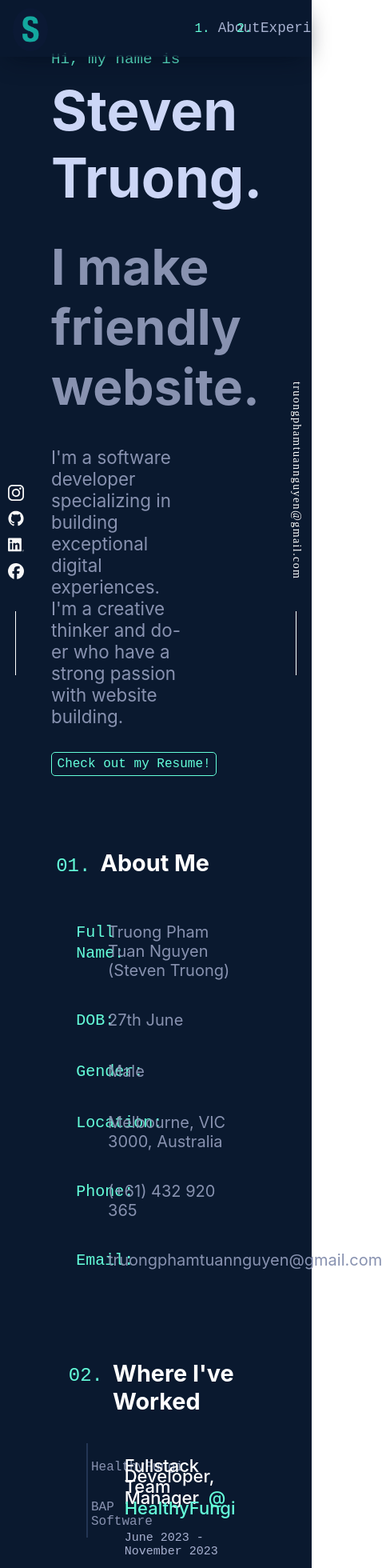
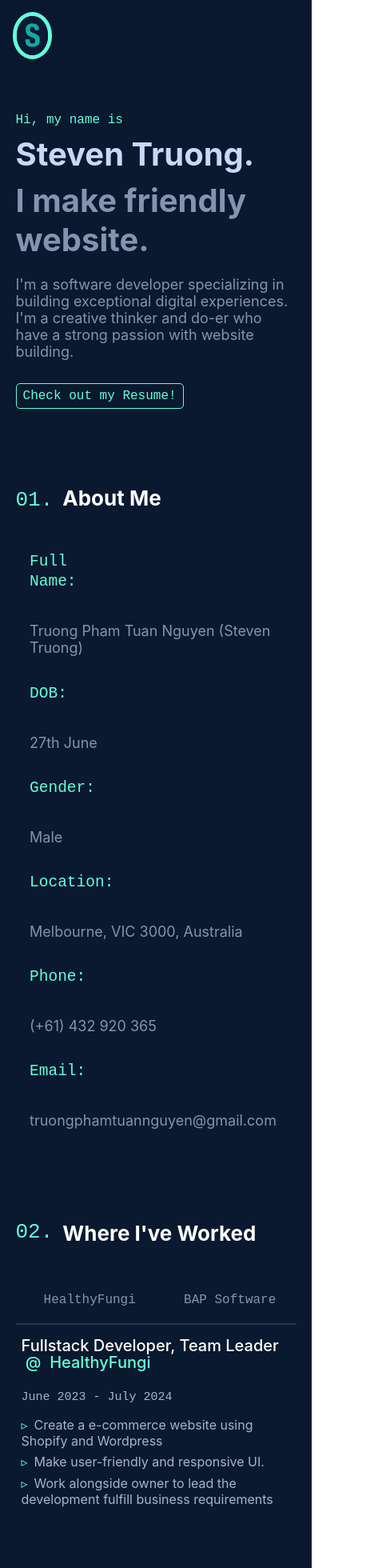
Before and after one commit to nguyentr02/Portfolio, an Angular app: page / in a window 390 px wide. Shown: the top 1960 px of the page at 80% size, 478 px wide, since content can reach past the window. Built offline with nearby package versions, Linux system fonts and the light colour scheme.

Commit message:
Edit: Make responsive

```diff
--- a/package.json
+++ b/package.json
@@ -14,6 +14,7 @@
     "@angular/common": "^17.0.0",
     "@angular/compiler": "^17.0.0",
     "@angular/core": "^17.0.0",
+    "@angular/fire": "^17.1.0",
     "@angular/forms": "^17.0.0",
     "@angular/material": "^17.0.0",
     "@angular/platform-browser": "^17.0.0",
--- a/src/app/home/home.component.html
+++ b/src/app/home/home.component.html
@@ -3,6 +3,8 @@
         <div class="logo">
             <a href=""><img id="logo" src="assets/images/Logo.png"></a>
         </div>
+        <input type="checkbox" id="toggler">
+        <label for="toggler"><i class="ri-menu-line"></i></label>
         <div class="left-nav">
             <ol>
                 <li>
@@ -143,29 +145,29 @@ c-293 30 -1331 42 -1583 19 -656 -60 -1086 -223 -1390 -527 -229 -229 -378
 
         <div class="first-infor">
             <h1
-                style="font-weight: 400; font-size: 1.2rem; font-family: 'SF Mono','Fira Code','Fira Mono','Roboto Mono',monospace ;color: #64ffda;">
+                style="font-weight: 400; font-size: clamp(14px,5vw,16px); font-family: 'SF Mono','Fira Code','Fira Mono','Roboto Mono',monospace ;color: #64ffda;">
                 Hi, my name is </h1>
             <h1
-                style="margin-top: -0.5%; font-size: 4.3rem; font-family: 'Calibre','Inter','San Francisco','SF Pro Text',-apple-system,system-ui,sans-serif;color: #ccd6f6;">
+                style="margin-top: -0.5%; font-size: clamp(40px, 8vw, 80px); font-family: 'Calibre','Inter','San Francisco','SF Pro Text',-apple-system,system-ui,sans-serif;color: #ccd6f6;">
                 Steven Truong.</h1>
             <h1
-                style="margin-top: -5%; font-size: 3.9rem;font-family: 'Calibre','Inter','San Francisco','SF Pro Text',-apple-system,system-ui,sans-serif;color:#8892b0 ;">
+                style="margin-top: -5%; font-size: clamp(40px, 8vw, 80px);font-family: 'Calibre','Inter','San Francisco','SF Pro Text',-apple-system,system-ui,sans-serif;color:#8892b0 ;">
                 I make friendly website.</h1>
             <p
-                style="width: 60%; margin-top: -1.5%; font-size: 1.4rem; font-family: 'Calibre','Inter','San Francisco','SF Pro Text',-apple-system,system-ui,sans-serif; color: #8892b0;">
+                style=" margin-top: -1.5%; font-family: 'Calibre','Inter','San Francisco','SF Pro Text',-apple-system,system-ui,sans-serif; color: #8892b0;">
                 I'm a software developer specializing in building exceptional digital experiences. I'm a creative
                 thinker and do-er who have a strong passion with website building. </p>
-            <a href="https://drive.google.com/file/d/1nv_2BZufHpq0sl_0Ve1wDjJyelnN_QJJ/view?usp=drive_link"
+            <a href="https://drive.google.com/file/d/1W6kqHefKPcIaxKcDaPZp6w0R-zhGfCEx/view?usp=sharing"
                 target="_blank"><button class="resume-btn">Check out my Resume!</button></a>
         </div>
         <div class="about-me">
             <div class="headline">
                 <p
-                    style="padding-right: 10px; line-height: 2.2 ; font-weight: 400; font-size: 1.5rem; margin-right: 2px; color: #64ffda; font-family: 'SF Mono','Fira Code','Fira Mono','Roboto Mono',monospace ;">
+                    style="padding-right: 10px; line-height: 1.45 ;align-content: center; font-weight: 400; font-size: clamp(26px,5vw,32px); margin-right: 2px; color: #64ffda; font-family: 'SF Mono','Fira Code','Fira Mono','Roboto Mono',monospace ;">
                     01.
                 </p>
                 <p
-                    style=" color: white;font-weight: 700; font-size: 1.8rem; font-family:'Calibre','Inter','San Francisco','SF Pro Text',-apple-system,system-ui,sans-serif ;">
+                    style=" color: white;font-weight: 700; font-size: clamp(26px,5vw,32px); font-family:'Calibre','Inter','San Francisco','SF Pro Text',-apple-system,system-ui,sans-serif ;">
                     About Me</p>
             </div>
             <div class="about-me-infor">
@@ -198,11 +200,11 @@ c-293 30 -1331 42 -1583 19 -656 -60 -1086 -223 -1390 -527 -229 -229 -378
         <div class="work-history">
             <div class="headline">
                 <p
-                    style="padding-right: 10px; line-height: 2.2 ; font-weight: 400; font-size: 1.5rem; margin-right: 2px; color: #64ffda; font-family: 'SF Mono','Fira Code','Fira Mono','Roboto Mono',monospace ;">
+                    style=" line-height: 1.45; align-content: center; padding-right: 10px; font-weight: 400; font-size: clamp(26px,5vw,32px); margin-right: 2px; color: #64ffda; font-family: 'SF Mono','Fira Code','Fira Mono','Roboto Mono',monospace ;">
                     02.
                 </p>
                 <p
-                    style=" color: white;font-weight: 700; font-size: 1.8rem; font-family:'Calibre','Inter','San Francisco','SF Pro Text',-apple-system,system-ui,sans-serif ;">
+                    style=" align-content: center; color: white;font-weight: 700; font-size: clamp(26px,5vw,32px); font-family:'Calibre','Inter','San Francisco','SF Pro Text',-apple-system,system-ui,sans-serif ;">
                     Where I've Worked</p>
             </div>
             <div class="inner">
@@ -221,20 +223,20 @@ c-293 30 -1331 42 -1583 19 -656 -60 -1086 -223 -1390 -527 -229 -229 -378
                 <div class="joblist">
                     <div class="job1" *ngIf='showjob1'>
                         <h3 class="job-description">
-                            <span>Fullstack Developer, Team Manager</span>
+                            <span id="job-title">Fullstack Developer, Team Leader</span>
                             <span id="company">
-                                &nbsp;&#64;&nbsp;
+                            &nbsp;&#64;&nbsp;
                                 <a href="https://healthyfungi.com.au/" rel="noopener noreferrer"
                                     target=”_blank”>HealthyFungi</a>
                             </span>
                         </h3>
                         <p class="range">
-                            June 2023 - November 2023
+                            June 2023 - July 2024
                         </p>
                         <div class="job-detail">
                             <ul>
                                 <li>
-                                    Create a e-commerce website using Shopify
+                                    Create a e-commerce website using Shopify and Wordpress
                                 </li>
                                 <li>
                                     Make user-friendly and responsive UI.
@@ -278,7 +280,7 @@ c-293 30 -1331 42 -1583 19 -656 -60 -1086 -223 -1390 -527 -229 -229 -378
         <div class="contact-me">
             <div>
                 <p
-                    style="padding-right: 10px; line-height: 2.2 ; font-weight: 400; font-size: 1.2rem; margin-right: 2px; color: #64ffda; font-family: 'SF Mono','Fira Code','Fira Mono','Roboto Mono',monospace ;">
+                    style="line-height: 2.2 ; font-weight: 400; font-size: 16px;  color: #64ffda; width: 100%; font-family: 'SF Mono','Fira Code','Fira Mono','Roboto Mono',monospace ;">
                     03. Missing Something ?
                 </p>
                 <h2>Get In Touch</h2>
@@ -287,7 +289,8 @@ c-293 30 -1331 42 -1583 19 -656 -60 -1086 -223 -1390 -527 -229 -229 -378
                     and experience to great use. Don't
                     hesitate to drop me a line at my email or give me a call. I'd love to
                     chat more about how I can help your team achieve amazing results!</p>
-                <a href="mailto:truongphamtuannguyen@gmail.com"><button class="resume-btn" style="font-size: 20px; padding: 1.25rem 1.75rem;">Say Hi</button></a>
+                <a href="mailto:truongphamtuannguyen@gmail.com"><button class="resume-btn"
+                        style="font-size: 20px; padding: 1.25rem 1.75rem;">Say Hi</button></a>
             </div>
         </div>
         <footer>
--- a/src/app/home/home.component.scss
+++ b/src/app/home/home.component.scss
@@ -143,12 +143,13 @@ svg:hover path {
 }
 
 #logo {
-  margin-top: 10px;
+  margin-top: 15px;
   margin-left: 30%;
   // width: 100%;
-  height: 80%;
+  height: 55%;
   object-fit: cover;
   border-radius: 50%;
+  border: thick solid #64ffda;
 }
 
 .left-nav {
@@ -160,7 +161,7 @@ svg:hover path {
 }
 
 .left-nav ol {
-  width: 30%;
+  width: 25%;
   margin: 0;
   height: 100%;
   display: flex;
@@ -180,6 +181,7 @@ svg:hover path {
 .left-nav li::marker {
   // margin-left: 2%;
   color: #64ffda;
+  font-size: 15px;
   font-family: "SF Mono", "Fira Code", "Fira Mono", "Roboto Mono", monospace;
 }
 
@@ -188,12 +190,16 @@ svg:hover path {
   cursor: pointer;
   font-family: "SF Mono", "Fira Code", "Fira Mono", "Roboto Mono", monospace;
   margin-left: 1%;
-  font-size: 1.1rem;
+  font-size: 13px;
   text-decoration: none;
 }
 
 .left-nav a:hover {
   color: #64ffda;
+}
+
+#toggler, .navbar label {
+  display: none;
 }
 // ------------------
 
@@ -207,6 +213,11 @@ svg:hover path {
   // height: 100vh;
   margin-left: 8%;
   padding-top: 16%;
+}
+
+.first-infor p {
+  width: 60%;
+  font-size: 20px;
 }
 
 .resume-btn {
@@ -265,13 +276,15 @@ svg:hover path {
 
 #tittle {
   width: 20%;
+  margin-right: 5%;
   color: #64ffda;
   line-height: 1.3;
   font-family: "SF Mono", "Fira Code", "Fira Mono", "Roboto Mono", monospace;
 }
 
 #content {
-  width: 80%;
+  width: 75%;
+  // font-size: 2vmin;
   color: #8892b0;
   font-family: "Calibre", "Inter", "San Francisco", "SF Pro Text", -apple-system,
     system-ui, sans-serif;
@@ -410,18 +423,23 @@ button {
 .contact-me {
   text-align: center;
   align-items: center;
-  width: 50%;
-  margin-left: 25%;
-  margin-right: 25%;
+  width: 100%;
+  // padding-left: 25%;
+  // padding-right: 25%;
 }
 
 .contact-me h2 {
   color: #ccd6f6;
-  font-size: 60px;
+  font-size: clamp(40px, 5vw, 60px);
   font-weight: 600;
   margin-top: 0;
   font-family: "Calibre", "Inter", "San Francisco", "SF Pro Text", -apple-system,
     system-ui, sans-serif;
+}
+
+.contact-me-p {
+  width: 50%;
+  padding-left: 25%;
 }
 
 // .contact-me a {
@@ -461,5 +479,165 @@ footer a {
 @media (min-width: 768px) and (max-width: 992px) {
 }
 
-@media (min-width: 480px) and (max-width: 767px) {
+
+
+
+
+
+
+// For MOBILE Version
+
+@media only screen and (max-width: 767px) {
+  .left-information {
+    display: none;
+    width: 0;
+  }
+  .right-information {
+    display: none;
+    width: 0;
+  }
+
+  .navbar {
+    // padding-bottom: 4%;
+    height: 12%;
+    box-shadow: none;
+  }
+
+  .left-nav {
+    width: 100%;
+    max-height: 0;
+    overflow: hidden;
+  }
+
+  .left-nav ol {
+    flex-direction: column;
+    align-items: center;
+    cursor: pointer;
+  }
+
+  .left-nav li::marker {
+    // margin-left: 2%;
+
+    font-size: 14px;
+
+  }
+
+  .navbar label {
+    display: inline-flex;
+    align-items: center;
+    cursor: pointer;
+  }
+
+  #toggler:checked ~ .left-nav {
+    max-height: 100%;
+  }
+
+  #logo {
+    height: 48%;
+  }
+// ________________________________________
+  .middle-container {
+    margin-left: 5%;
+    margin-right: 5%;
+    width: 90%;
+  }
+
+  .first-infor {
+    padding-top: 37%;
+    margin-left: 0;
+  }
+
+  .first-infor p {
+    width: 100%;
+    font-size: 18px;
+  }
+
+  // CSS for ABOUT ME
+
+  .about-me-infor {
+    display: flex;
+    flex-direction: column;
+  }
+
+  .personal-infor {
+    flex-direction: column;
+  }
+
+  .about-me {
+    width: 100%;
+    margin-left: 0;
+  }
+
+  #content {
+    font-size: 18px;
+    align-content: center;
+    width: 100%;
+  }
+
+  .about-me-infor {
+    width: 90%;
+    margin-left: 5%;
+    margin-right: 5%;
+  }
+
+  #tittle {
+    font-size: 5vw;
+  }
+
+  // CSS for Experience (PART 2)
+
+  .work-history {
+    margin-left: 0;
+    width: 100%;
+  }
+
+  .inner {
+    flex-direction: column;
+  }
+
+  .tablist {
+    margin-left: 0;
+    width: 100%;
+    display: flex;
+    flex-direction: row;
+  }
+
+  .tablist button {
+    border-left: none ;
+    border-bottom: 2px solid #233554;;
+  }
+
+  .tablist button:focus {
+    color: #64ffda;
+    border-bottom: 2px solid #64ffda;
+    border-left: none;
+  }
+
+  .job-description {
+    font-size: 20px;
+  }
+
+  #company {
+    line-height: 1.5;
+    white-space: nowrap;
+  }
+
+  // #job-title {
+  //   width: 100%;
+  // }
+
+  // CSS PART 3 MISSING STH
+
+  .contact-me-p {
+    width: auto;
+    padding-left: 0;
+    font-size: 18px !important;
+  }
+
+  // footer
+
+  footer {
+    font-size: 12px;
+    margin-bottom: 3%;
+  }
 }
```
Also changed, not shown: firebase.json (added), 1 other file (tests, documents, lock files or other folders).
